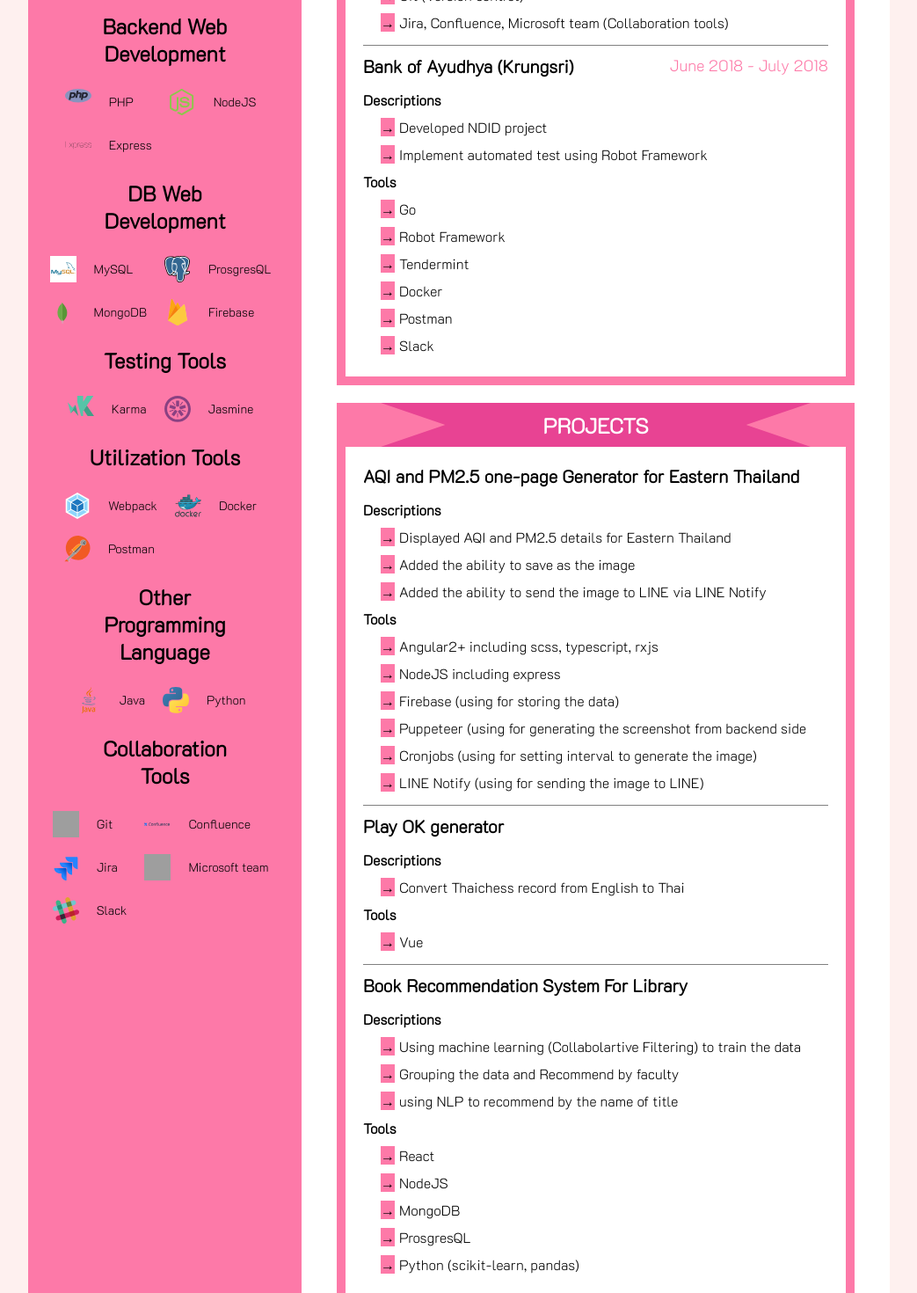
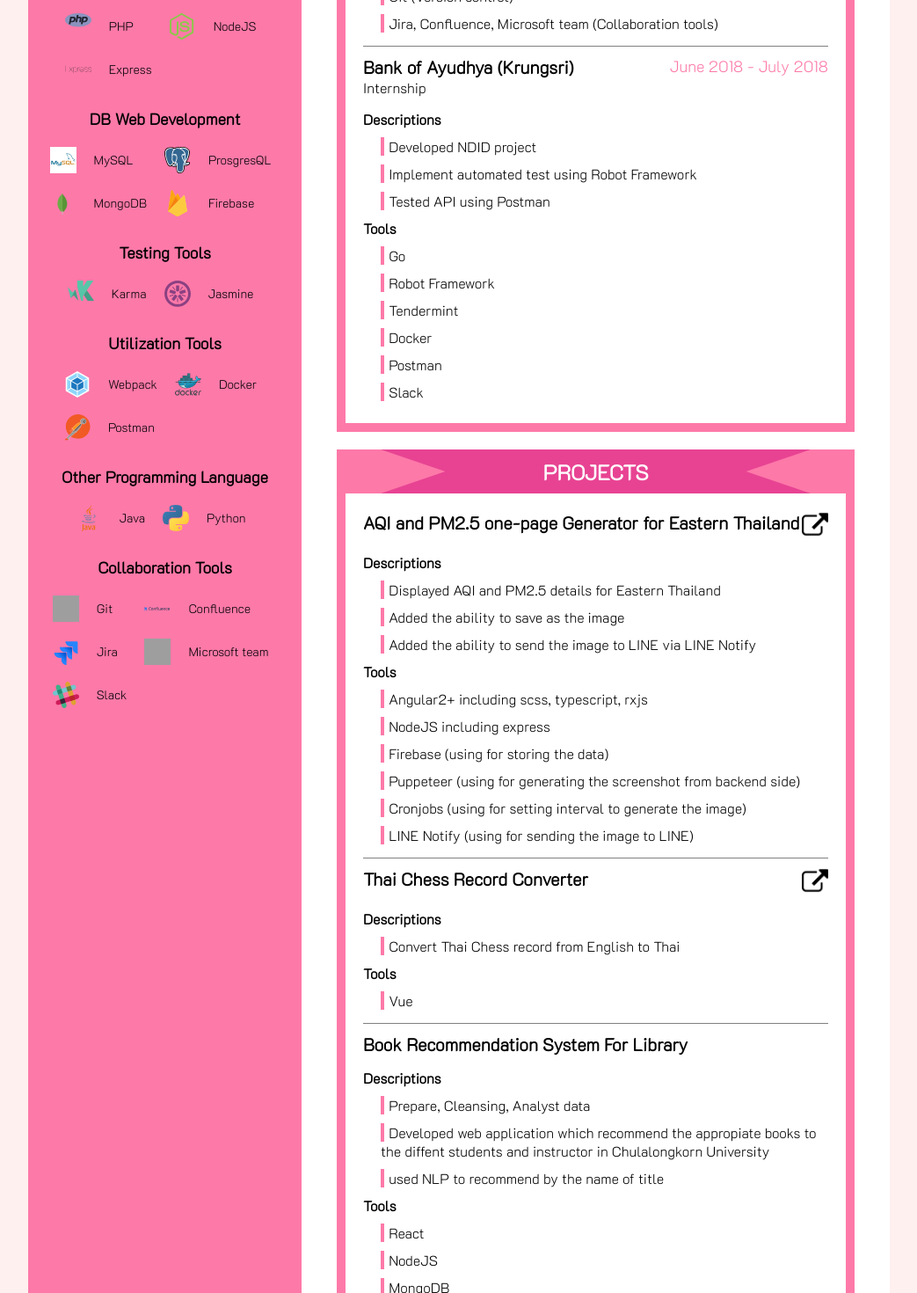
Before and after one commit to asastamp/stamp-with-you, an Angular app: page / in a window 1280 px wide. Shown: the part 1160-2630 px from the top of the page at 88% size, without its empty margins (118-1161 px from the left). Built offline with nearby package versions, Linux system fonts and the light colour scheme; grey boxes are pictures that could not be loaded.

Commit message:
add link

```diff
--- a/package.json
+++ b/package.json
@@ -8,7 +8,7 @@
 		"test": "ng test",
 		"lint": "ng lint",
 		"e2e": "ng e2e",
-		"deploy": "ng deploy --base-href=\"./\""
+		"deploy": "ng deploy --base-href=\"./\" --cname=stampwithyou.dev"
 	},
 	"private": true,
 	"dependencies": {
--- a/src/app/modules/landing-page/components/banner/banner.component.html
+++ b/src/app/modules/landing-page/components/banner/banner.component.html
@@ -1,4 +1,4 @@
-<div class="container">
+<div class="banner-container">
 	<div class="left-panel">
 		<div class="profile-img-container">
 			<img class="profile-img" src="assets/profile-img.png" alt="" />
@@ -14,28 +14,28 @@
 			<div class="contact-group">
 				<div class="left-panel-item">
 					<img class="icon" src="assets/icons/contact/phone-call.png" alt="" />
-					<div class="value" (click)="copyToClipboard($event)">(+66)83-585-7240</div>
+					<div class="value clickable" (click)="copyToClipboard($event)">(+66)83-585-7240</div>
 				</div>
 				<div class="left-panel-item">
 					<img class="icon" src="assets/icons/contact/email.png" alt="" />
-					<div class="value" (click)="copyToClipboard($event)">n_kittiphan@hotmail.com</div>
+					<div class="value clickable" (click)="copyToClipboard($event)">n_kittiphan@hotmail.com</div>
 				</div>
 				<div class="left-panel-item">
 					<a target="_blank" href="https://www.facebook.com/magicszombie">
 						<img class="icon" src="assets/icons/contact/facebook.svg" alt="" />
-						<div class="value">Stamp Nilprakobkul</div>
+						<div class="value clickable">Stamp Nilprakobkul</div>
 					</a>
 				</div>
 				<div class="left-panel-item">
 					<a target="_blank" href="https://github.com/asastamp">
 						<img class="icon" src="assets/icons/contact/github.svg" alt="" />
-						<div class="value">github.com/asastamp</div>
+						<div class="value clickable">github.com/asastamp</div>
 					</a>
 				</div>
 				<div class="left-panel-item">
 					<a target="_blank" href="https://www.linkedin.com/in/stamp-nilprakobkul">
 						<img class="icon" src="assets/icons/contact/linkedin.svg" alt="" />
-						<div class="value">www.linkedin.com/in/stamp-nilprakobkul</div>
+						<div class="value clickable">www.linkedin.com/in/stamp-nilprakobkul</div>
 					</a>
 				</div>
 			</div>
@@ -45,7 +45,7 @@
 				EXPEREINCED TOOL
 			</div>
 			<ng-container *ngFor="let skill of resume.skills">
-				<div class="tools-header header">
+				<div class="tools-sub-header header">
 					{{ skill.topic }}
 				</div>
 				<div class="contact-group">
@@ -77,8 +77,13 @@
 							<div class="detail">
 								<div class="detail-header">
 									<div class="name"> {{ detail.name }} </div>
-									<div class="date-time"> {{ detail.dateTime }} </div>
+									<div class="date-time" *ngIf="detail.dateTime"> {{ detail.dateTime }} </div>
+									<div class="link" *ngIf="detail.link">
+										<a target="_blank" [href]="detail.link"><img class="icon"
+												src="assets/icons/link.png" /></a>
+									</div>
 								</div>
+								<div class="detail-sub-header"> {{ detail.subheader }} </div>
 								<div class="main-section-description">
 									<ng-container *ngFor="let description of detail.descriptions">
 										<div [ngClass]="description.selector" [innerHTML]="description.label"></div>
--- a/src/app/modules/landing-page/components/banner/banner.component.scss
+++ b/src/app/modules/landing-page/components/banner/banner.component.scss
@@ -1,4 +1,4 @@
-.container {
+.banner-container {
     display: flex;
 
     margin: 0 150px 100px;
@@ -33,6 +33,10 @@
         }
     }
 
+    @media only screen and (max-width: 1024px) {
+        margin: 0 20px 100px;
+    }
+
     @media only screen and (max-width: 768px) {
         flex-direction: column;
 
@@ -50,15 +54,18 @@
     }
 }
 
+.right-panel {
+    .header {
+        padding: 0 40px;
+    }
+}
+
 .header {
     font-size: 24px;
     font-weight: 600;
     text-align: center;
-    padding: 0 40px;
-}
 
-@media only screen and (max-width: 768px) {
-    .header {
+    @media only screen and (max-width: 768px) {
         font-size: 18px;
     }
 }
@@ -67,6 +74,10 @@
     display: flex;
     flex-direction: column;
     align-items: center;
+
+    padding-bottom: 20px;
+    border-bottom: 1px solid rgba(0, 0, 0, 50%);
+    margin-bottom: 20px;
 }
 
 .contact-group {
@@ -116,9 +127,9 @@
     }
 
     > .name {
-        font-size: 48px;
+        font-size: 4.8rem;
         font-weight: 600;
-        margin: 30px;
+        margin: 30px 30px 20px 30px;
     }
 
     > .description-info {
@@ -173,9 +184,13 @@
     text-overflow: ellipsis;
     max-width: 200px;
     padding: 10px;
+}
+
+.clickable {
     cursor: pointer;
     &:hover {
-        background-color: #fd79a8;
+        background-color: #e84393;
+        color: white;
     }
 }
 
@@ -267,7 +282,7 @@ a {
                     }
                 }
 
-                > .degree {
+                > .detail-sub-header {
                     font-size: 16px;
                 }
 
@@ -286,7 +301,7 @@ a {
                     > .item {
                         margin-left: 20px;
                         &::before {
-                            content: "→";
+                            content: "\00a0";
                             background-color: #fd79a8;
                             margin-right: 5px;
                         }
@@ -316,6 +331,10 @@ a {
                         }
                     }
 
+                    > .detail-sub-header {
+                        font-size: 14px;
+                    }
+
                     > .main-section-description {
                         > :is(.label, .item) {
                             font-size: 12px;
@@ -335,7 +354,7 @@ a {
     }
 }
 
-.tools-header {
+.tools-header:not(:first-child) {
     margin-top: 20px;
     margin-bottom: 20px;
 }
@@ -346,3 +365,9 @@ a {
         grid-template-columns: repeat(2, 30px max-content);
     }
 }
+
+.tools-sub-header {
+    margin-top: 25px;
+    margin-bottom: 15px;
+    font-size: 18px;
+}
--- a/src/app/modules/landing-page/components/banner/banner.component.ts
+++ b/src/app/modules/landing-page/components/banner/banner.component.ts
@@ -8,7 +8,6 @@ import { resume } from './banner.metadata';
 export class BannerComponent implements OnInit {
 
 	resume;
-	constructor() { }
 
 	ngOnInit(): void {
 		this.resume = resume;
--- a/src/app/modules/landing-page/components/banner/banner.metadata.ts
+++ b/src/app/modules/landing-page/components/banner/banner.metadata.ts
@@ -162,15 +162,12 @@ export const resume = {
             details: [
                 {
                     name: 'Chulalongkorn University',
+                    subheader: 'B.Eng. in Computer Engineering',
                     dateTime: 'Aug 2015 - May 2019',
                     descriptions: [
                         {
                             selector: 'item',
-                            label: '<b>GPAX:</b> 3.06'
-                        },
-                        {
-                            selector: 'item',
-                            label: '<b>Elective Courses:</b>Data Science and Engineering, Artificial intelligence, Cloud computing (AWS), Computer Security, MERN Stack, High Tech Entrepreneurship'
+                            label: '<b>Elective Courses: </b>Data Science and Engineering, Artificial intelligence, Cloud computing, Computer Security, MERN Stack, High Tech Entrepreneurship'
                         }
                     ]
                 }
@@ -181,6 +178,7 @@ export const resume = {
             details: [
                 {
                     name: 'Refinitiv Software (Thailand)',
+                    subheader: 'Frontend Software Engineer',
                     dateTime: 'June 2019 - Present',
                     descriptions: [
                         {
@@ -255,6 +253,7 @@ export const resume = {
                 },
                 {
                     name: 'Bank of Ayudhya (Krungsri)',
+                    subheader: 'Internship',
                     dateTime: 'June 2018 - July 2018',
                     descriptions: [
                         {
@@ -268,6 +267,10 @@ export const resume = {
                         {
                             selector: 'item',
                             label: 'Implement automated test using Robot Framework'
+                        },
+                        {
+                            selector: 'item',
+                            label: 'Tested API using Postman'
                         },
                         {
                             selector: 'label',
@@ -306,6 +309,7 @@ export const resume = {
             details: [
                 {
                     name: 'AQI and PM2.5 one-page Generator for Eastern Thailand',
+                    link: 'https://asastamp.github.io/AQI-mnre13/',
                     descriptions: [
                         {
                             selector: 'label',
@@ -341,7 +345,7 @@ export const resume = {
                         },
                         {
                             selector: 'item',
-                            label: 'Puppeteer (using for generating the screenshot from backend side'
+                            label: 'Puppeteer (using for generating the screenshot from backend side)'
                         },
                         {
                             selector: 'item',
@@ -354,7 +358,8 @@ export const resume = {
                     ]
                 },
                 {
-                    name: 'Play OK generator',
+                    name: 'Thai Chess Record Converter',
+                    link: 'https://asastamp.github.io/playok-converter/',
                     descriptions: [
                         {
                             selector: 'label',
@@ -362,7 +367,7 @@ export const resume = {
                         },
                         {
                             selector: 'item',
-                            label: 'Convert Thaichess record from English to Thai'
+                            label: 'Convert Thai Chess record from English to Thai'
                         },
                         {
                             selector: 'label',
@@ -383,15 +388,15 @@ export const resume = {
                         },
                         {
                             selector: 'item',
-                            label: 'Using machine learning (Collabolartive Filtering) to train the data'
+                            label: 'Prepare, Cleansing, Analyst data'
                         },
                         {
                             selector: 'item',
-                            label: 'Grouping the data and Recommend by faculty'
+                            label: 'Developed web application which recommend the appropiate books to the diffent students and instructor in Chulalongkorn University'
                         },
                         {
                             selector: 'item',
-                            label: 'using NLP to recommend by the name of title'
+                            label: 'used NLP to recommend by the name of title'
                         },
                         {
                             selector: 'label',
@@ -415,7 +420,7 @@ export const resume = {
                         },
                         {
                             selector: 'item',
-                            label: 'Python (scikit-learn, pandas)'
+                            label: 'Python (pandas, spark)'
                         }
                     ]
                 }
--- a/src/app/modules/landing-page/components/header/header.component.ts
+++ b/src/app/modules/landing-page/components/header/header.component.ts
@@ -6,7 +6,7 @@ import { Component, ElementRef, OnInit, ViewChild } from '@angular/core';
   styleUrls: ['./header.component.scss']
 })
 export class HeaderComponent implements OnInit {
-  constructor(private host:ElementRef) {
+  constructor(private host: ElementRef) {
 
   }
   ngOnInit(): void {
@@ -15,9 +15,8 @@ export class HeaderComponent implements OnInit {
 
   ngAfterViewInit() {
     const header: HTMLElement = this.host.nativeElement.querySelector(".container");
-    const offsetHeight = header.offsetHeight;
     window.onscroll = () => {
-      if (window.pageYOffset > offsetHeight) {
+      if (window.pageYOffset > 0) {
         header.classList.add("sticky");
       } else {
         header.classList.remove("sticky");
--- a/src/styles/base/base.scss
+++ b/src/styles/base/base.scss
@@ -9,7 +9,7 @@
 html {
 	font-size: 62.5%;
 	font-family: "K2D", sans-serif;
-	background-color: #FEF0EF;
+	background-color: #fef0ef;
 }
 
 body {
@@ -17,5 +17,5 @@ body {
 }
 
 :root {
-    --height-header: 100px;
+	--height-header: 100px;
 }
```
Also changed, not shown: src/assets/icons/link.png (added).
